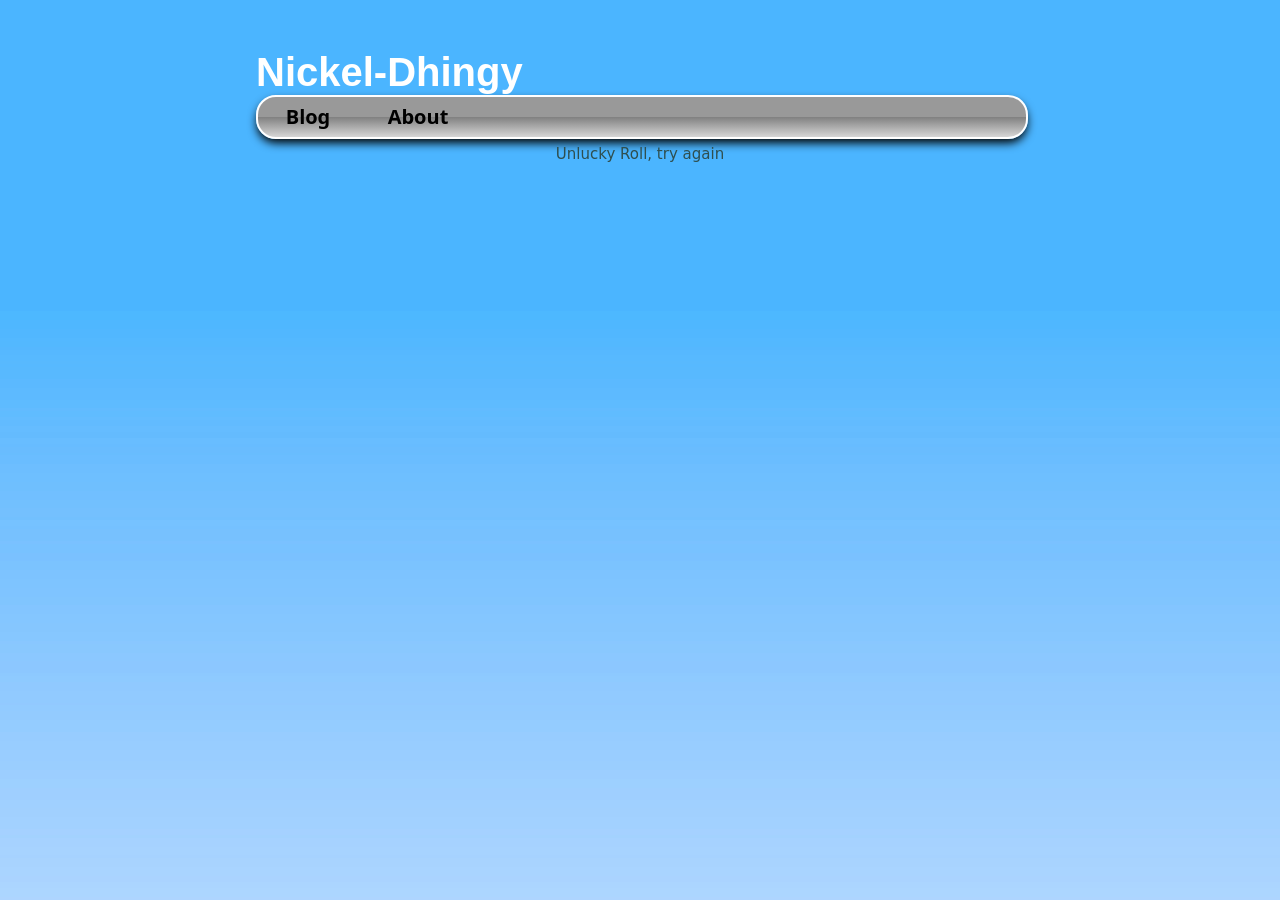
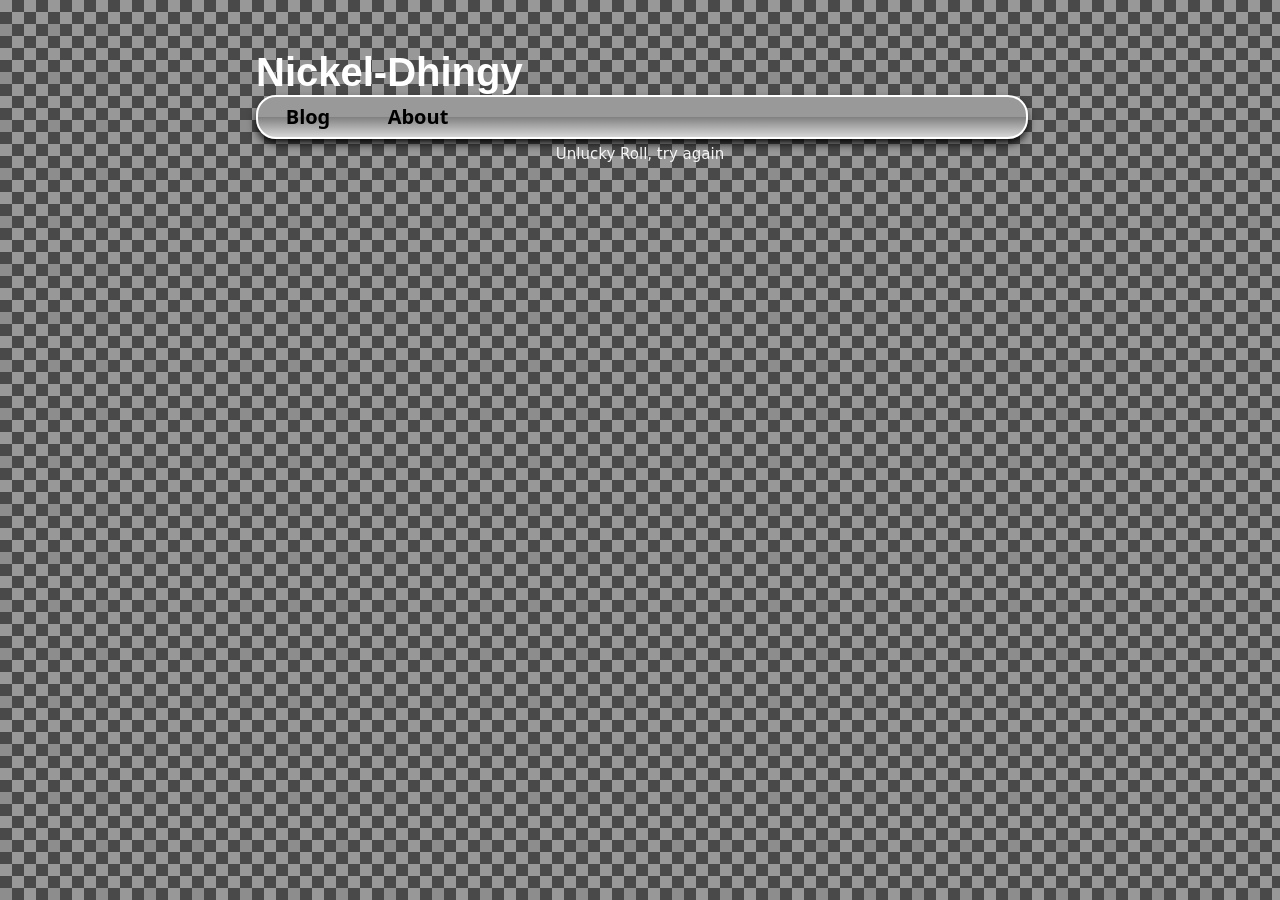
Before and after one commit to PiSquaredx3/Nickel-Dhingy, a Jekyll site: the page built from about.md, in a window 1280 px wide. Built offline with Jekyll 4.4.1, drawn with Linux system fonts in a browser that asks for light colours.

Commit message:
Update style.css

```diff
--- a/assets/style.css
+++ b/assets/style.css
@@ -1,5 +1,5 @@
  body {
-            background: url("/assets/background.jpg") repeat-x;
+            background: url("/assets/background.png");
             background-color: #71828a;
             font-family: Arial, Helvetica, sans-serif;
             color: #000000;
@@ -124,7 +124,7 @@
             font-size: 15px;
             position: relative;
             z-index: 8;
-            color: darkslategray;
+            color: whitesmoke;
             line-height: 20px;
             height: 20px;
 
```
